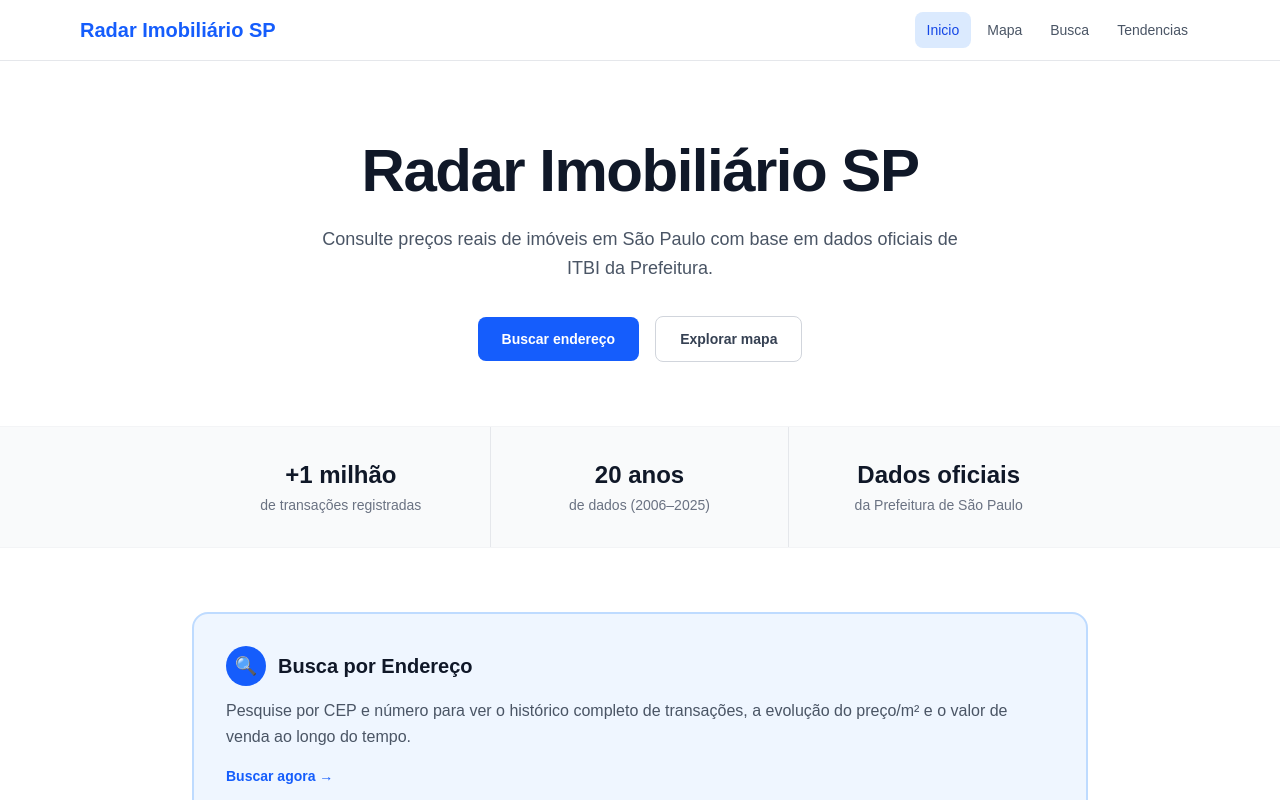
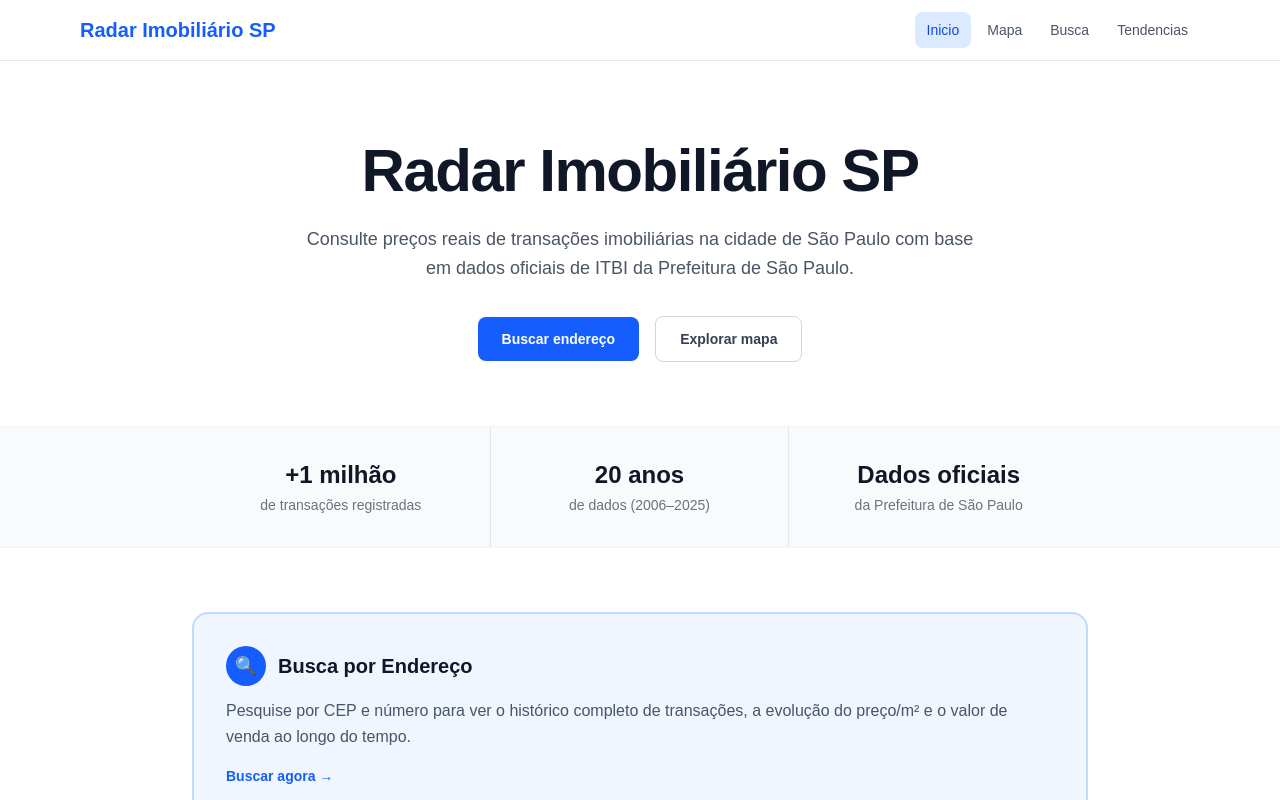
Before and after one commit to RenatoPhys/itbi-site, a Next.js app: page / in a window 1280 px wide. Shown: the top 800 px of the page. Built offline with nearby package versions, Linux system fonts and the light colour scheme; no server answers.

Commit message:
teste e melhoria wording

```diff
--- a/src/app/page.tsx
+++ b/src/app/page.tsx
@@ -44,8 +44,8 @@ export default async function Home() {
           Radar Imobiliário SP
         </h1>
         <p className="mx-auto mt-6 max-w-2xl text-lg leading-relaxed text-gray-600 dark:text-gray-400">
-          Consulte preços reais de imóveis em São Paulo com base em dados
-          oficiais de ITBI da Prefeitura.
+          Consulte preços reais de transações imobiliárias na cidade de São Paulo com base
+          em dados oficiais de ITBI da Prefeitura de São Paulo.
         </p>
         <div className="mt-8 flex items-center justify-center gap-4">
           <Link
```
